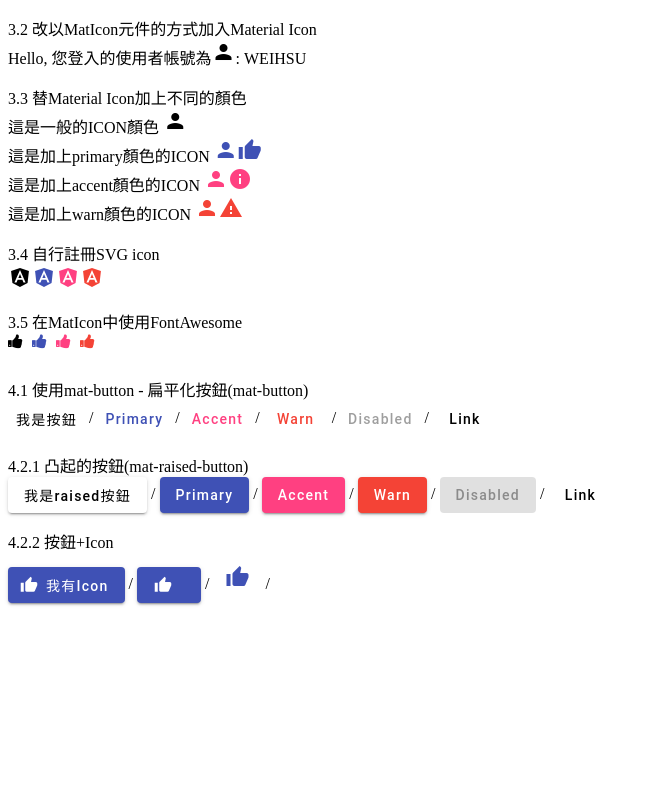
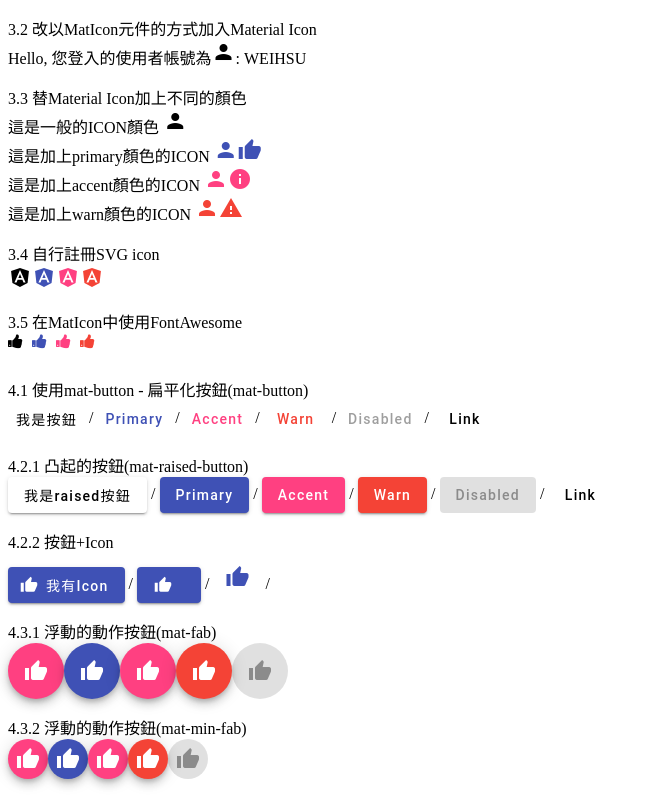
Before and after one commit to SW00917/angular-material, an Angular app: page / in a window 1280 px wide. Shown: the part 228-1023 px from the top of the page, without its empty margins (0-654 px from the left). Before the commit the page ends 839 px from the top, so only its background shows below. Built offline with nearby package versions, Linux system fonts and the light colour scheme.

Commit message:
使用mat-fab與mat-mini-fab 浮動的動作按鈕

```diff
--- a/src/app/app.component.html
+++ b/src/app/app.component.html
@@ -109,5 +109,46 @@
     <mat-icon>thumb_up</mat-icon>
   </button> -->
 </div>
+<p></p>
+
+4.3.1 浮動的動作按鈕(mat-fab)
+<div>
+  <button mat-fab>
+    <mat-icon>thumb_up</mat-icon>
+  </button>
+  <button mat-fab color="primary">
+    <mat-icon>thumb_up</mat-icon>
+  </button>
+  <button mat-fab color="accent">
+    <mat-icon>thumb_up</mat-icon>
+  </button>
+  <button mat-fab color="warn">
+    <mat-icon>thumb_up</mat-icon>
+  </button>
+  <button mat-fab disabled>
+    <mat-icon>thumb_up</mat-icon>
+  </button>
+</div>
+<p></p>
+
+4.3.2 浮動的動作按鈕(mat-min-fab)
+<div>
+  <button mat-mini-fab>
+    <mat-icon>thumb_up</mat-icon>
+  </button>
+  <button mat-mini-fab color="primary">
+    <mat-icon>thumb_up</mat-icon>
+  </button>
+  <button mat-mini-fab color="accent">
+    <mat-icon>thumb_up</mat-icon>
+  </button>
+  <button mat-mini-fab color="warn">
+    <mat-icon>thumb_up</mat-icon>
+  </button>
+  <button mat-mini-fab disabled>
+    <mat-icon>thumb_up</mat-icon>
+  </button>
+</div>
+<p></p>
 
 <router-outlet></router-outlet>
```
